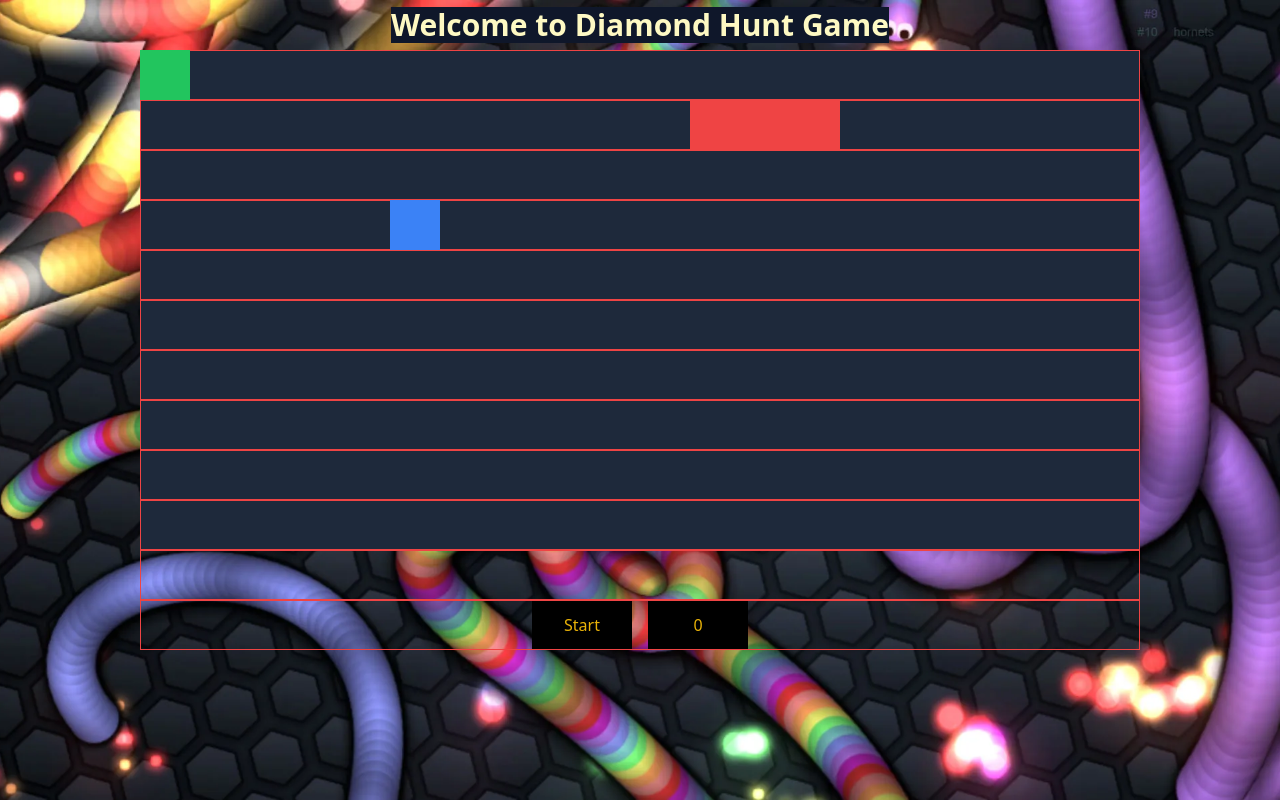
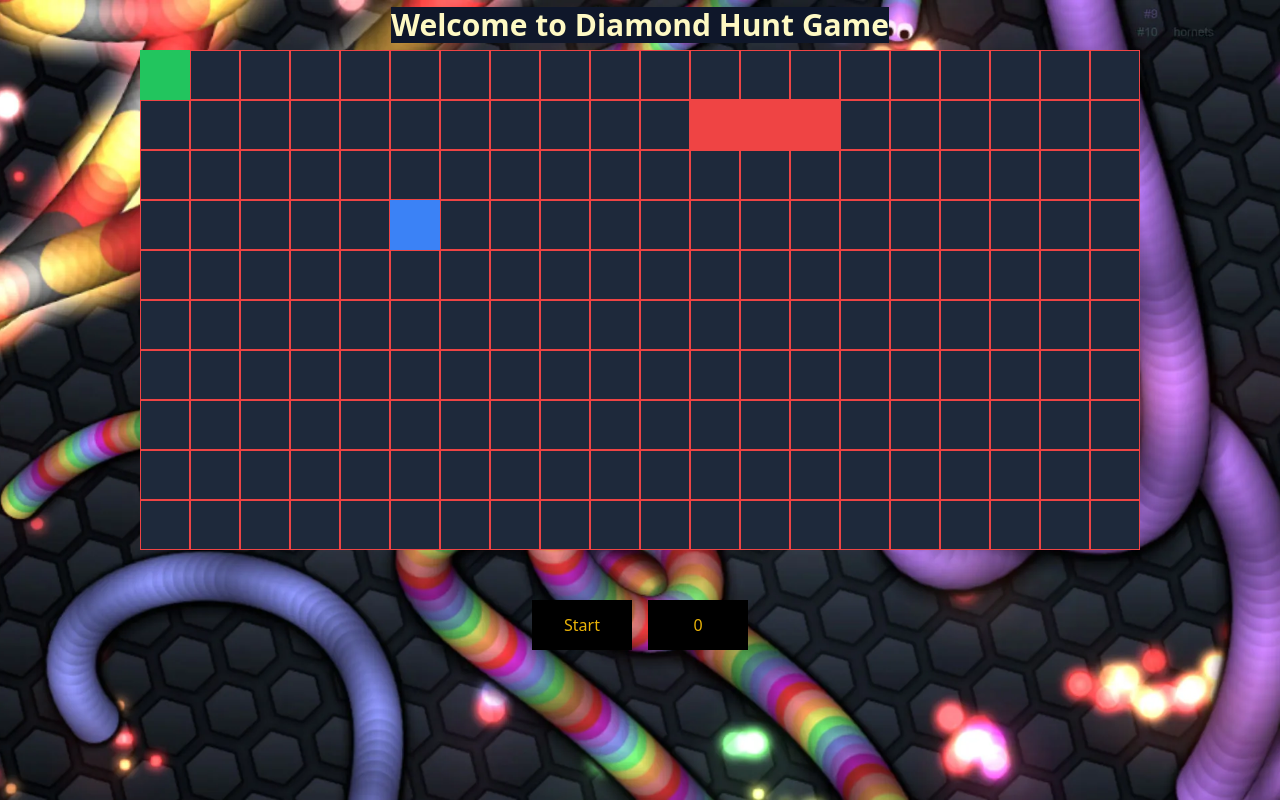
Before and after one commit to Suddhu018/Q2FOG_snake-Diamond, a React (Vite) app: page / in a window 1280 px wide. Both pictures are taken after a click on the button "MOVE TO ARENA". Built offline with nearby package versions, Linux system fonts and the light colour scheme.

Commit message:
Update Try.jsx

```diff
--- a/Components/Try.jsx
+++ b/Components/Try.jsx
@@ -176,11 +176,11 @@ export default function GamePitx() {
 
   {/* Display the pit */}
         {[...Array(numRows)].map((_, rowIdx) => (
-          <div key={`row-${rowIdx}`} className="">
+          <div key={`row-${rowIdx}`} className="flex">
             {[...Array(numCols)].map((_, colIdx) => (
               <div
                 key={`dot-${rowIdx}-${colIdx}`}
-                className={`w-[${dotSize}px] h-[${dotSize}px] border border-red-500`}
+                className={`w-[50px] h-[50px] border border-red-500`}
               ></div>
             ))}
           </div>
```
